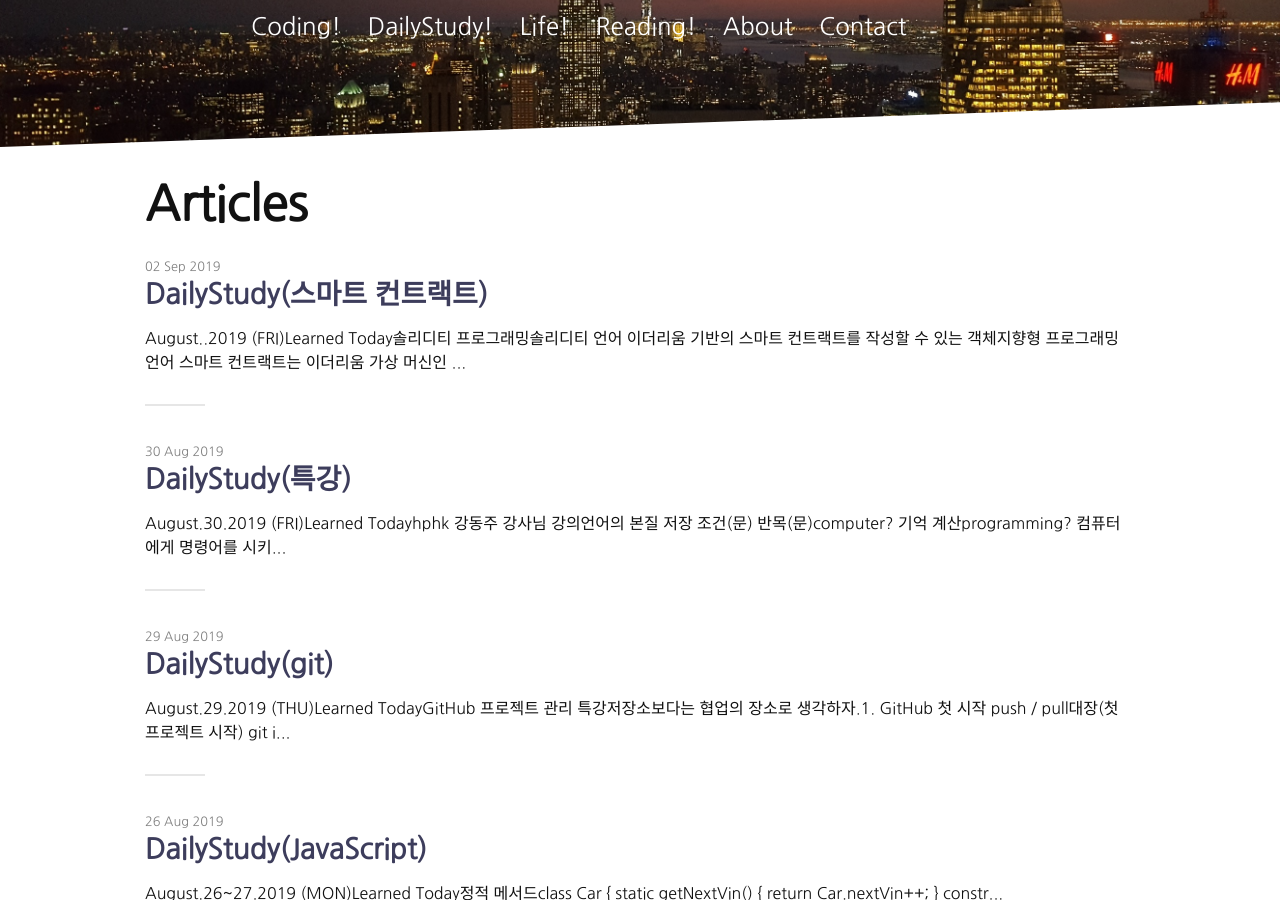
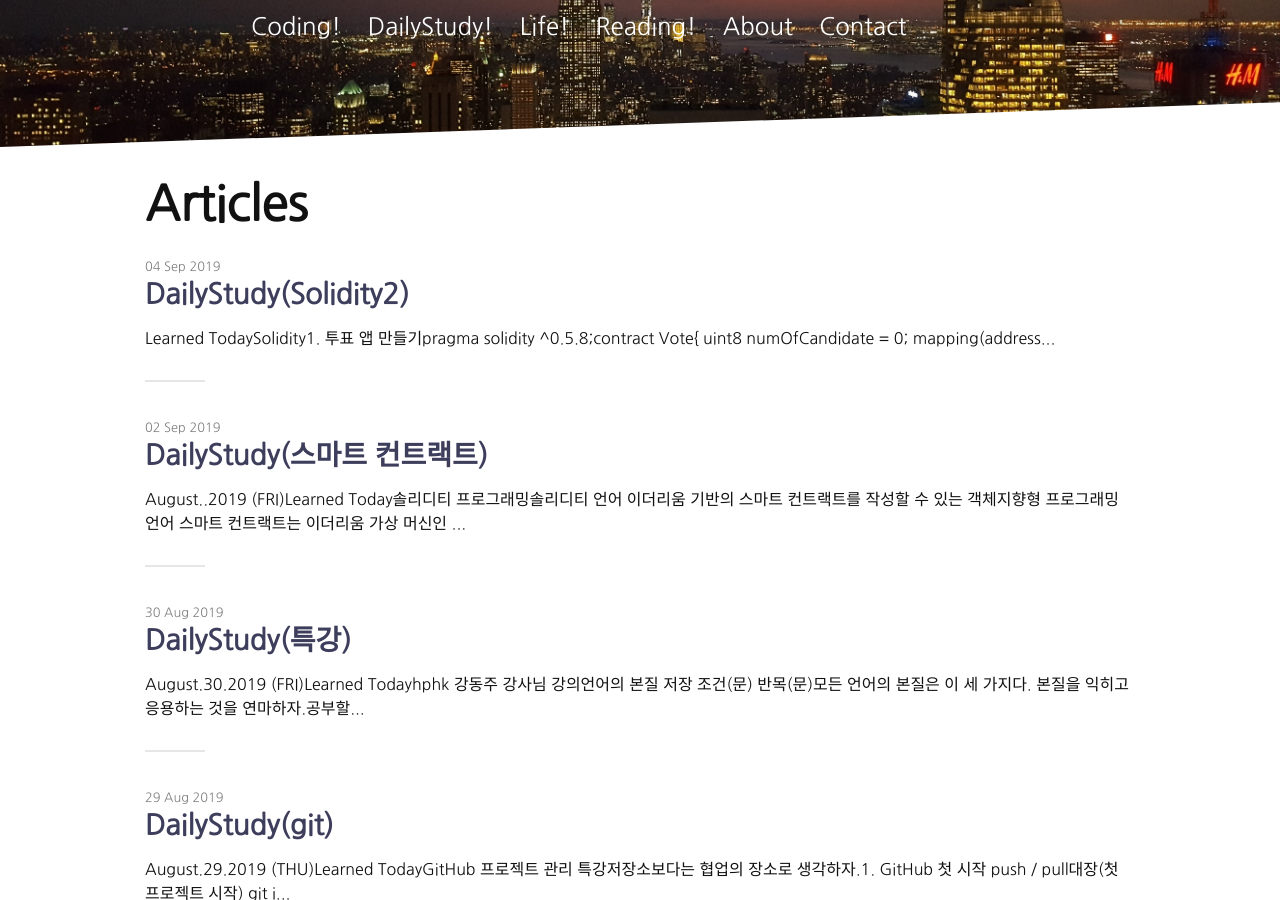
Before and after one commit to kooks7/kooks7.github.io, a Jekyll site: the page built from articles.md, in a window 1280 px wide and 900 px high, scrolled down 229 px. Built offline with Jekyll 4.4.1, drawn with Linux system fonts in a browser that asks for light colours; nearby versions of some CDN libraries; some of the changed lines change nothing that is shown.

Commit message:
Add contents

````diff
--- a/_posts/2019-08-30-DailyStudy(ChatBot).md
+++ b/_posts/2019-08-30-DailyStudy(ChatBot).md
@@ -22,6 +22,10 @@ date:   2019-08-30
 - 조건(문)
 - 반목(문)
 
+모든 언어의 본질은 이 세 가지다. 본질을 익히고 응용하는 것을 연마하자.
+
+공부할 때는 항상 내가 설명할 수 있도록  개념에 정의를 내리자.
+
 **computer?**
 
 * 기억
--- /dev/null
+++ b/_posts/2019-09-04-DailyStudy(Solidity2).md
@@ -0,0 +1,132 @@
+---
+layout: post
+title:  "DailyStudy(Solidity2)"
+categories : DailyStudy!
+date:   2019-09-04
+
+
+
+---
+
+
+
+## Learned Today
+
+## Solidity
+
+### 1. 투표 앱 만들기
+
+```javascript
+pragma solidity ^0.5.8;
+
+contract Vote{
+
+    uint8 numOfCandidate = 0;
+    mapping(address => bool) isVoted; // 특정 유저가 투표 했는지 확인
+    mapping(string => uint) score; // 각 후보자별 득표수
+    mapping(uint8 => string) candidateList; // 후보자 리스트
+    constructor() public{
+
+    }
+
+    // 후보자 생성
+    function addCandidate (string memory candidate) public {
+        candidateList[numOfCandidate] = candidate;
+        numOfCandidate ++;
+    }
+
+    // 투표하기
+    function vote (string memory candidate) public {
+        score[candidate] ++;
+    }
+
+    // 후보자 수
+    function getNumOfCandidate() public view returns (uint8) {
+        return numOfCandidate;
+    }
+
+    // 특정 후보자 누구인지
+    function getCandidate(uint8 index) public view returns (string memory ) {
+        return candidateList[index];
+    }
+
+    // 특정 후보자가 얼마나 득표했는지
+    function getScore(string memory candidate) public view returns (uint){
+        return score[candidate];
+    }
+
+
+}
+```
+
+위 예시의 문제점
+
+1. 중복투표 가능 => bool로 확인
+
+2. 후보 추가 권한이 제한되어 있지 않음. => owner만 할 수 있게 바꾸기
+
+수정코드 V.2
+
+```javascript
+pragma solidity ^0.5.8;
+
+contract Vote{
+
+    uint8 numOfCandidate = 0;
+    mapping(address => bool) isVoted; // 특정 유저가 투표 했는지 확인
+    mapping(string => uint) score; // 각 후보자별 득표수
+    mapping(uint8 => string) candidateList; // 후보자 리스트
+    address payable owner;
+
+    constructor() public{
+        owner = msg.sender;
+    }
+
+    modifier ownerOnly () {
+        require(msg.sender==owner);
+        _;
+    }
+
+    modifier checkDuplicate() {
+        require(!isVoted[msg.sender]);
+        _;
+    }
+    // 후보자 생성
+    function addCandidate (string memory candidate) public ownerOnly {
+        bool found = false;
+        for(uint8 i=0; i<numOfCandidate; i++){
+            if(keccak256(bytes(candidateList[i])) == keccak256(bytes(candidate))){ // 문자열 비														// 교가 안되기 때문에 keccak으로 비교
+                found = true;
+                break;
+            }
+        }
+        require (!found);
+
+        candidateList[numOfCandidate] = candidate;
+        numOfCandidate ++;
+    }
+
+    // 투표하기
+    function vote (string memory candidate) public checkDuplicate {
+        score[candidate] ++;
+        isVoted[msg.sender] = true;
+    }
+
+    // 후보자 수
+    function getNumOfCandidate() public view returns (uint8) {
+        return numOfCandidate;
+    }
+
+    // 특정 후보자 누구인지
+    function getCandidate(uint8 index) public view returns (string memory ) {
+        return candidateList[index];
+    }
+
+    // 특정 후보자가 얼마나 득표했는지
+    function getScore(string memory candidate) public view returns (uint){
+        return score[candidate];
+    }
+
+
+}
+```
````
